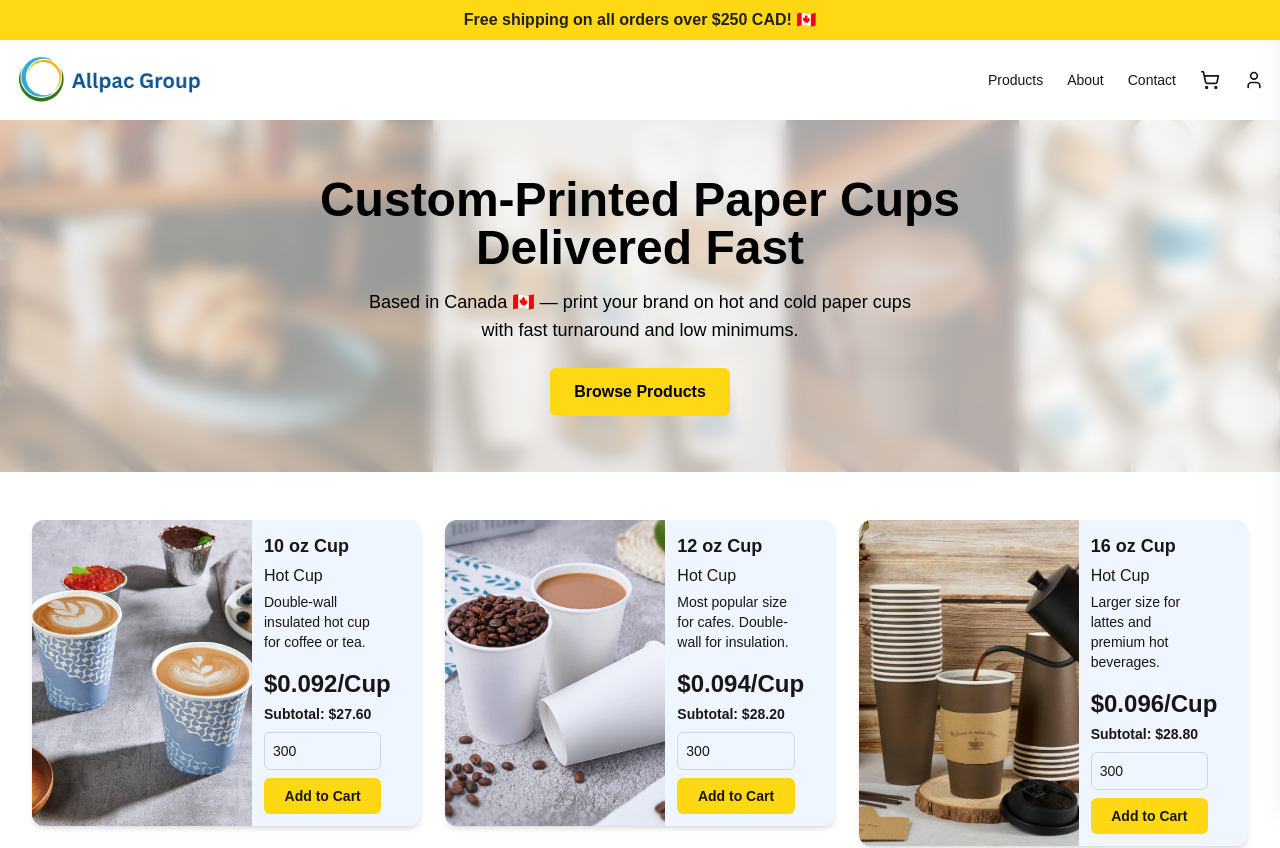
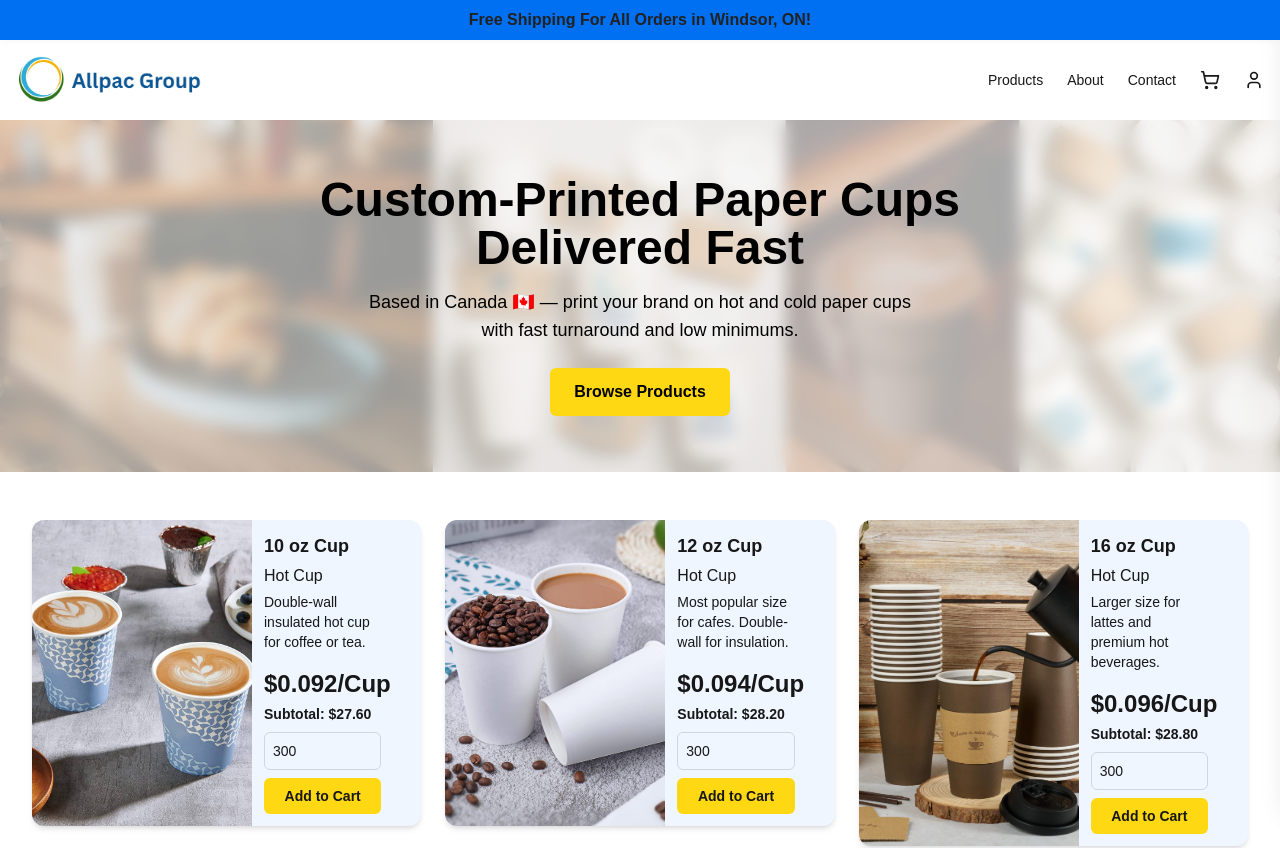
Before and after one commit to Emadedin1/allpacstore, a Next.js app in the folder frontend/: page / in a window 1280 px wide. Shown: the top 848 px of the page. Built offline with nearby package versions, Linux system fonts and the light colour scheme.

Commit message:
Update SiteBanner.jsx

```diff
--- a/frontend/src/components/SiteBanner.jsx
+++ b/frontend/src/components/SiteBanner.jsx
@@ -32,7 +32,7 @@ export default function SiteBanner() {
         top: show ? 0 : -60, // Slide out of view when not shown
         left: 0,
         zIndex: 9999,
-        background: '#FFD814',
+        background: '#0070F3',
         color: '#222',
         padding: '8px 0',
         textAlign: 'center',
@@ -42,7 +42,7 @@ export default function SiteBanner() {
         transition: 'top 0.3s',
       }}
     >
-      Free shipping on all orders over $250 CAD! 🇨🇦
+      Free Shipping For All Orders in Windsor, ON!
     </div>
   );
 }
```
